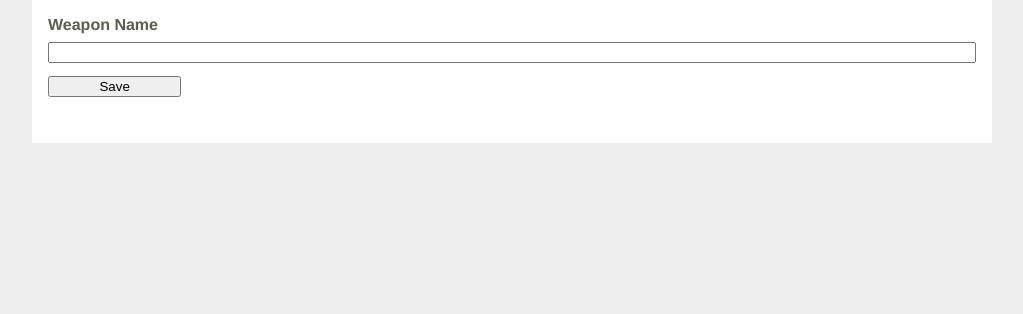
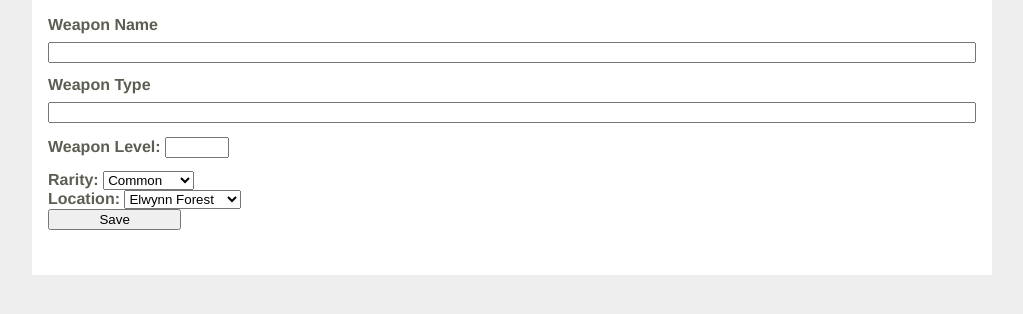
Before and after one commit to HoldenB/grunt-db, a Flask app: page /weapons/create in a window 1280 px wide. Shown: the part 99-413 px from the top of the page, without its empty margins (128-1151 px from the left). Run offline with Flask 2, Linux system fonts and the light colour scheme; the visitor is signed in with stand-in values (Sample User, id 1); data comes from the database, SQL or seed files in the repository.

Commit message:
Added location contraints on weapon creation based on available locations in our database

```diff
--- a/gamr/characters.py
+++ b/gamr/characters.py
@@ -34,7 +34,8 @@ def get_character(id, check_user=True):
 @bp.route('/')
 def character_index():
     db = get_db()
-    # Show all characters created by the given user
+    # Show all characters created by the given user along with their
+    # equipped weapons and the zone in which they are found
     characters = db.execute(
         'SELECT c.id, e_wep_id, c.user_id, c.created, hours_played, character_name,'
         ' character_level, character_kills, u.username, e.weapon_name, rarity, zone_name'
--- a/gamr/templates/weapons/weapon_create.html
+++ b/gamr/templates/weapons/weapon_create.html
@@ -8,6 +8,31 @@
   <form method="post">
     <label for="weapon_name">Weapon Name</label>
     <input name="weapon_name" id="weapon_name" value="{{ request.form['weapon_name'] }}" required>
+    <label for="weapon_type">Weapon Type</label>
+    <input name="weapon_type" id="weapon_type" value="{{ request.form['weapon_type'] }}" required>
+    <div class="form-group">
+      <label for="weapon_level">Weapon Level: </label>
+      <input type="number" name="weapon_level" min="1" max="120"
+        value="{{ request.form['weapon_level'] }}" required>
+    </div>
+    <div class="form-group">
+      <label for="rarity">Rarity: </label>
+      <select name="rarity" value="{{ request.form['rarity'] }}" required>
+        <option value="Common">Common</option>
+        <option value="Uncommon">Uncommon</option>
+        <option value="Rare">Rare</option>
+        <option value="Epic">Epic</option>
+        <option value="Legendary">Legendary</option>
+      </select>
+    </div>
+    <div class="form-group">
+      <label for="zone_name">Location: </label>
+      <select name="zone_name" required>
+        {% for name in zone_names %}
+          <option value="{{ name[0] }}">{{ name[0] }}</option>
+        {% endfor %}
+      </select>
+    </div>
     <input type="submit" value="Save">
   </form>
 {% endblock %}
--- a/gamr/templates/weapons/weapon_index.html
+++ b/gamr/templates/weapons/weapon_index.html
@@ -22,6 +22,7 @@
           <h1>{{ weapon['weapon_name'] }} | {{ weapon['weapon_type'] }}</h1>
           <div class="about">created on: {{ weapon['created'] }}</div>
           <div>Weapon Level: {{ weapon['weapon_level'] }} | Rarity: {{ weapon['rarity'] }}</div>
+          <div>Location: {{ weapon['zone_name'] }}</div>
         </div>
       {% if g.user['id'] == weapon['user_id'] %}
         <a class="action" href="{{ url_for('weapons.update', id=weapon['id']) }}">Edit</a>
--- a/gamr/templates/zones/zone_create.html
+++ b/gamr/templates/zones/zone_create.html
@@ -21,10 +21,10 @@
     </div>
     <div class="form-group">
       <label for="zone_level_range_min">Zone Level Min: </label>
-    <input type="number" name="zone_level_range_min" min="1" max="9999"
+      <input type="number" name="zone_level_range_min" min="1" max="120"
         value="{{ request.form['zone_level_range_min'] }}" required>
       <label for="zone_level_range_max">Zone Level Max: </label>
-    <input type="number" name="zone_level_range_max" min="1" max="9999"
+      <input type="number" name="zone_level_range_max" min="1" max="120"
         value="{{ request.form['zone_level_range_max'] }}" required>
     </div>
     <div class="form-group">
--- a/gamr/templates/zones/zone_update.html
+++ b/gamr/templates/zones/zone_update.html
@@ -21,10 +21,10 @@
     </div>
     <div class="form-group">
       <label for="zone_level_range_min">Zone Level Min: </label>
-    <input type="number" name="zone_level_range_min" min="1" max="9999"
+      <input type="number" name="zone_level_range_min" min="1" max="120"
         value="{{ request.form['zone_level_range_min'] or zone['zone_level_range_min'] }}" required>
       <label for="zone_level_range_max">Zone Level Max: </label>
-    <input type="number" name="zone_level_range_max" min="1" max="9999"
+      <input type="number" name="zone_level_range_max" min="1" max="120"
         value="{{ request.form['zone_level_range_max'] or zone['zone_level_range_max'] }}" required>
     </div>
     <div class="form-group">
--- a/gamr/weapons.py
+++ b/gamr/weapons.py
@@ -9,6 +9,28 @@ from gamr.db import get_db
 
 
 bp = Blueprint('weapons', __name__)
+
+
+class WeaponRequest:
+    def __init__(self, request):
+        self.weapon_name = request.form['weapon_name']
+        self.weapon_type = request.form['weapon_type']
+        self.weapon_level = request.form['weapon_level']
+        self.rarity = request.form['rarity']
+        self.zone_id = self.__zone_id(request.form['zone_name'])
+
+    def __zone_id(self, name):
+        z_id = get_db().execute(
+            'SELECT id FROM zone WHERE zone_name=?',
+            (name,)
+        ).fetchone()
+
+        # We expect a single column from the sqlite object
+        return z_id[0]
+
+    def valid(self):
+        return(self.weapon_name and self.weapon_type and self.weapon_level
+                and self.rarity)
 
 
 def get_equipped_weapon(id, check_weapon=True):
@@ -35,11 +57,13 @@ def get_equipped_weapon(id, check_weapon=True):
 @bp.route('/weapons')
 def weapon_index():
     db = get_db()
-    # Query for weapon data
-    weapons = db.execute (
+    # Query for weapon data joined with zone data
+    # in order for us to get the zone in which the weapon is found
+    weapons = db.execute(
         'SELECT *'
-        ' FROM equipped_weapon w'
-        ' ORDER BY w.created DESC'
+        ' FROM equipped_weapon e JOIN zone z'
+        ' ON e.zone_id = z.id'
+        ' ORDER BY e.created DESC'
     ).fetchall()
 
     return render_template('weapons/weapon_index.html', weapons=weapons)
@@ -48,28 +72,42 @@ def weapon_index():
 @bp.route('/weapons/create', methods=('GET', 'POST'))
 @login_required
 def create():
+    # on a POST request, we need to also acquire the zone ID from the selected
+    # available zone name, our WeaponRequest object will help us with this
     if request.method == 'POST':
-        weapon_name = request.form['weapon_name']
+        weapon = WeaponRequest(request)
         error = None
 
-        if not weapon_name:
-            error = 'Weapon name is required.'
+        if not weapon.valid():
+            error = 'All fields are required to crate a weapon.'
 
         if error is not None:
             flash(error)
         else:
             db = get_db()
             db.execute(
-                'INSERT INTO equipped_weapon (weapon_name, user_id, zone_id,'
+                'INSERT INTO equipped_weapon (user_id, zone_id, weapon_name,'
                 ' weapon_level, weapon_type, rarity)'
                 ' VALUES (?, ?, ?, ?, ?, ?)',
-                (weapon_name, g.user['id'], 1, 1, 'Default', 'Common')
+                (g.user['id'], weapon.zone_id, weapon.weapon_name, weapon.weapon_level, \
+                    weapon.weapon_type, weapon.rarity)
             )
             db.commit()
 
             return redirect(url_for('weapons.weapon_index'))
 
-    return render_template('weapons/weapon_create.html')
+    # If the request method is GET request, we will queue for our zone list
+    # and populate the available zones to place this weapon
+    db = get_db()
+    # Query for zone data
+    zone_names = db.execute (
+        'SELECT z.zone_name'
+        ' FROM zone z'
+    ).fetchall()
+
+    # Note: zone_name will contain sqlite objects with a single column, so we need
+    # to access this in the templating by 'for zone_name[0] in zone_names'
+    return render_template('weapons/weapon_create.html', zone_names=zone_names)
 
 
 @bp.route('/<int:id>/weapons/update', methods=('GET', 'POST'))
```
Also changed, not shown: gamr/templates/characters/character_index.html (+3 -4 lines), gamr/zones.py (+6 -5 lines). Lines whose indentation alone changed are shown as unchanged.
